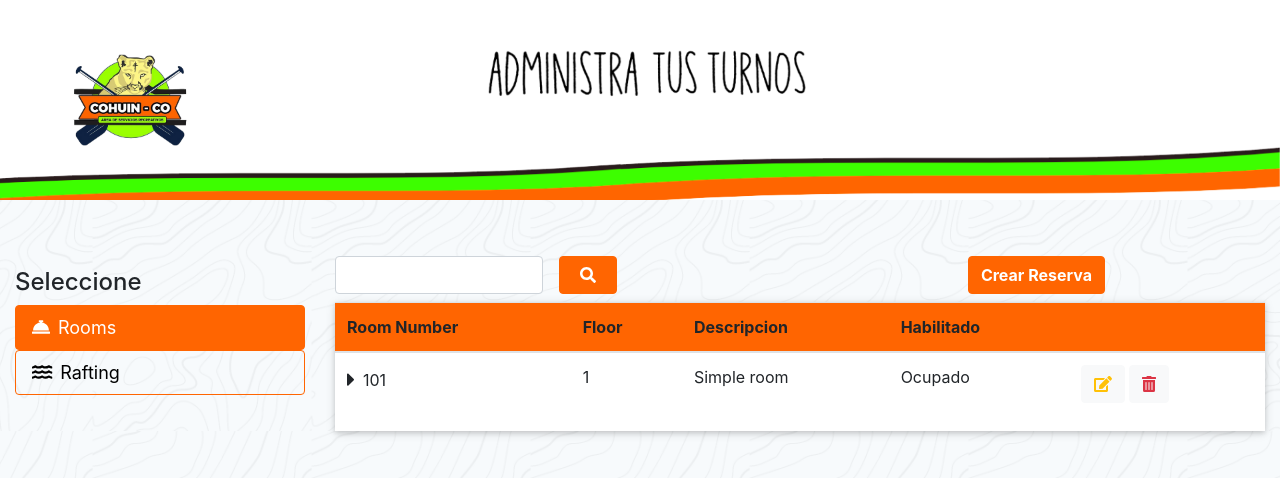
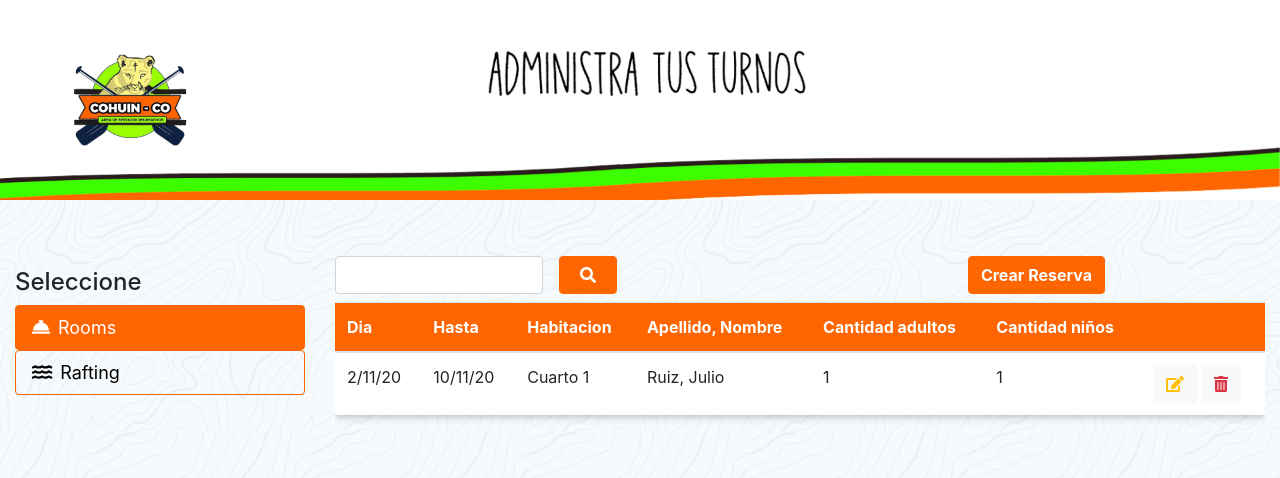
Before and after one commit to franpc3/cohuinco, a React (Create React App) app: page /admin in a window 1280 px wide. Shown: the top 478 px of the page. Built offline with nearby package versions, Linux system fonts and the light colour scheme.

Commit message:
changes dasboard

```diff
--- a/src/components/Admin/AddRaftingModal.js
+++ b/src/components/Admin/AddRaftingModal.js
@@ -78,25 +78,39 @@ export default function AddRoomModal() {
               </Form.Row>
               <Form.Row className="mb-1">
               <Form.Group as={Col} className="mb-1 font-weight-bold">
-                <Form.Label>Ingreso</Form.Label>
+                <Form.Label>Dia</Form.Label>
                 <input name="in" type="date" className="form-control" />
               </Form.Group>
               <Form.Group as={Col} className="mb-1 font-weight-bold">
-                <Form.Label>Salida</Form.Label>
-                <input name="out" type="date" className="form-control" />
+              <Form.Label>Turno</Form.Label>
+                <Form.Control as="select" custom name="time" >
+                    <option value="">Elegi una opción</option>
+                    <option value="mañana">Mañana</option>
+                    <option value="tarde">Tarde</option>
+                </Form.Control>
               </Form.Group>
             </Form.Row>
 
-            <Form.Group className="mb-1 font-weight-bold">
-              <Form.Label>Habitación</Form.Label>
-              <Form.Control as="select" name="room" custom>
-                <option value="">Elegi una opción</option>
-                <option value="1">hab. compartida $550 </option>
-                <option value="2">Base Doble $1500</option>
-                <option value="3">Base Triple $1900</option>
-                <option value="4">Base Cuádruple $2500</option>
-              </Form.Control>
-            </Form.Group>
+            <Form.Row className="mb-1">
+              <Form.Group as={Col} className="mb-1 font-weight-bold">
+              <Form.Label>Tipo</Form.Label>
+                <Form.Control as="select" custom name="time" >
+                    <option value="">Elegi una opción</option>
+                    <option value="mañana">Familiar Steffen Grado 1</option>
+                    <option value="tarde">Familiar Rio Manso grado2</option>
+                    <option value="tarde">Frontera al Límite grado 4</option>
+                </Form.Control>
+              </Form.Group>
+              <Form.Group as={Col} className="mb-1 font-weight-bold">
+              <Form.Label>Traslado</Form.Label>
+                <Form.Control
+                  name="text"
+                  type="text"
+                  placeholder="Ingrese Direccion (opcional)"
+
+                />
+              </Form.Group>
+            </Form.Row>
 
             <Form.Row className="mb-1 mt-1 font-weight-bold">
               <Form.Group as={Col}>
--- a/src/components/Admin/Dashboard.css
+++ b/src/components/Admin/Dashboard.css
@@ -1,7 +1,6 @@
 
 .boxshadow{
     box-shadow: 0 2px 5px 0 rgba(0,0,0,0.15),0 2px 10px 0 rgba(0,0,0,0.11);
-
 }
 .bgorange{
     background-color: #ff6501;
--- a/src/components/Admin/Dashboard.js
+++ b/src/components/Admin/Dashboard.js
@@ -4,8 +4,9 @@ import { FontAwesomeIcon } from '@fortawesome/react-fontawesome';
 import { faConciergeBell, faWater, faEdit, faTrashAlt, faSearch, faCaretRight } from '@fortawesome/free-solid-svg-icons';
 import admin from '../Images/admin.png'
 import adminmobile from '../Images/adminmobile.png'
+import AddRoomModal from './AddRoomModal';
+import AddRaftingModal from './AddRaftingModal';
 import './Dashboard.css'
-import AddRoomModal from './AddRoomModal';
 
 export default function Dashboard() {
     return (
@@ -26,11 +27,11 @@ export default function Dashboard() {
                                 </Nav.Item>
                             </Nav>
                         </Col>
-                        <Col xs={12} lg={9} >
-                            <Form >
-                                <Col xs={12} lg={4} className="text-center mt-2 d-block d-lg-none">
-                                    <Button variant="dark" className="px-5 btncolor" >New</Button>
-                                </Col>
+                        <Col xs={12} lg={9}>
+
+                            <Tab.Content className=" border-0">
+                                <Tab.Pane eventKey="first" >
+                                    <Form>
                                         <Row className="bg-trasparent text-center d-flex flex-row justify-content-center justify-content-lg-start py-2">
                                                 <Col xs={12} lg={4} className="my-2 my-lg-0 d-flex flex-row" >
                                                     <FormControl type="text" className=" mr-sm-2" />
@@ -41,62 +42,65 @@ export default function Dashboard() {
                                                 </Col>
                                         </Row>
                                     </Form>
-                            <Tab.Content className="boxshadow bg-white">
-                                <Tab.Pane eventKey="first">
-                                    <Table responsive  >
+                                    <Table responsive  className="bg-white boxshadow">
                                         <thead>
-                                            <tr className="bgorange">
-                                                <th>Room Number</th>
-                                                <th>Floor</th>
-                                                <th>Descripcion</th>
-                                                <th>Habilitado</th>
+                                        <tr className="bgorange text-white">
+                                                <th>Dia</th>
+                                                <th>Hasta</th>
+                                                <th>Habitacion</th>
+                                                <th>Apellido, Nombre</th>
+                                                <th>Cantidad adultos</th>
+                                                <th>Cantidad niños</th>
                                                 <th></th>
                                             </tr>
                                         </thead>
                                         <tbody>
                                             <tr>
-                                                <td><FontAwesomeIcon icon={faCaretRight} className="mr-2 mt-1 fa-lg" />101</td>
+                                                <td>2/11/20</td>
+                                                <td>10/11/20</td>
+                                                <td>Cuarto 1</td>
+                                                <td>Ruiz, Julio</td>
                                                 <td>1</td>
-                                                <td>Simple room</td>
-                                                <td>Ocupado</td>
+                                                <td>1</td>
                                                 <td> <Button variant="light"><FontAwesomeIcon icon={faEdit} className="text-warning" /></Button> <Button variant="light"><FontAwesomeIcon icon={faTrashAlt} className="text-danger" /></Button></td>
                                             </tr>
                                         </tbody>
                                     </Table>
                                 </Tab.Pane>
                                 <Tab.Pane eventKey="second">
-                                    <Table responsive className="bg-light">
+                                    <Form >
+                                        <Row className="bg-trasparent text-center d-flex flex-row justify-content-center justify-content-lg-start py-2">
+                                                <Col xs={12} lg={4} className="my-2 my-lg-0 d-flex flex-row" >
+                                                    <FormControl type="text" className=" mr-sm-2" />
+                                                    <Button type="submit" className="btncolor mx-2"> <FontAwesomeIcon className="mx-2" icon={faSearch} /></Button>
+                                                </Col>
+                                                <Col xs={12} lg={6} className="text-center text-lg-right" >
+                                                    <AddRaftingModal />
+                                                </Col>
+                                        </Row>
+                                    </Form>
+                                    <Table responsive className="bg-white boxshadow" >
                                         <thead>
-                                            <tr>
-                                                <th><Form.Check type="checkbox" /></th>
-                                                <th>Room Number</th>
-                                                <th>Floor</th>
-                                                <th>Description</th>
+                                            <tr className="bgorange text-white">
+                                                <th>Dia</th>
+                                                <th>Apellido, Nombre</th>
+                                                <th>Turno</th>
+                                                <th>Tipo</th>
+                                                <th>Traslado</th>
+                                                <th>Cantidad adultos</th>
+                                                <th>Cantidad niños</th>
                                                 <th></th>
                                             </tr>
                                         </thead>
                                         <tbody>
                                             <tr>
-                                                <td><Form.Check type="checkbox" /></td>
-                                                <td>101</td>
+                                                <td> 2/11/20</td>
+                                                <td>Ruiz Julio</td>
+                                                <td>Mañana</td>
+                                                <td>Grado 1</td>
+                                                <td>No o lugar del traslado</td>
                                                 <td>1</td>
-                                                <td>Simple room</td>
-                                                <td> <Button variant="light"><FontAwesomeIcon icon={faEdit} className="text-warning" /></Button> <Button variant="light"><FontAwesomeIcon icon={faTrashAlt} className="text-danger" /></Button></td>
-
-                                            </tr>
-                                            <tr>
-                                                <td><Form.Check type="checkbox" /></td>
-                                                <td>102</td>
                                                 <td>1</td>
-                                                <td>Simple room</td>
-                                                <td> <Button variant="light"><FontAwesomeIcon icon={faEdit} className="text-warning" /></Button> <Button variant="light"><FontAwesomeIcon icon={faTrashAlt} className="text-danger" /></Button></td>
-
-                                            </tr>
-                                            <tr>
-                                                <td><Form.Check type="checkbox" /></td>
-                                                <td>101</td>
-                                                <td>2</td>
-                                                <td>Family room</td>
                                                 <td> <Button variant="light"><FontAwesomeIcon icon={faEdit} className="text-warning" /></Button> <Button variant="light"><FontAwesomeIcon icon={faTrashAlt} className="text-danger" /></Button></td>
                                             </tr>
                                         </tbody>
```
Lines whose indentation alone changed are shown as unchanged.
